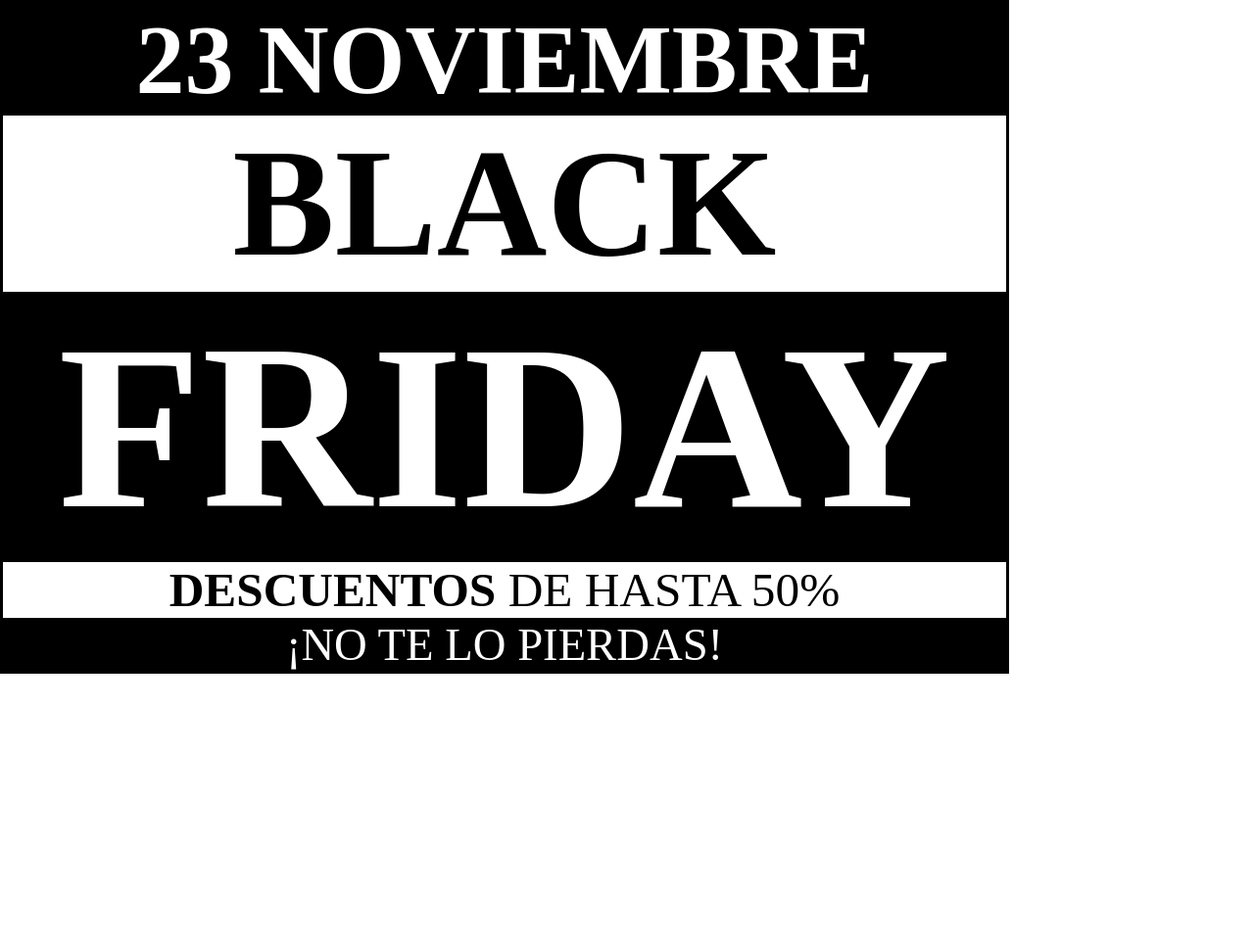
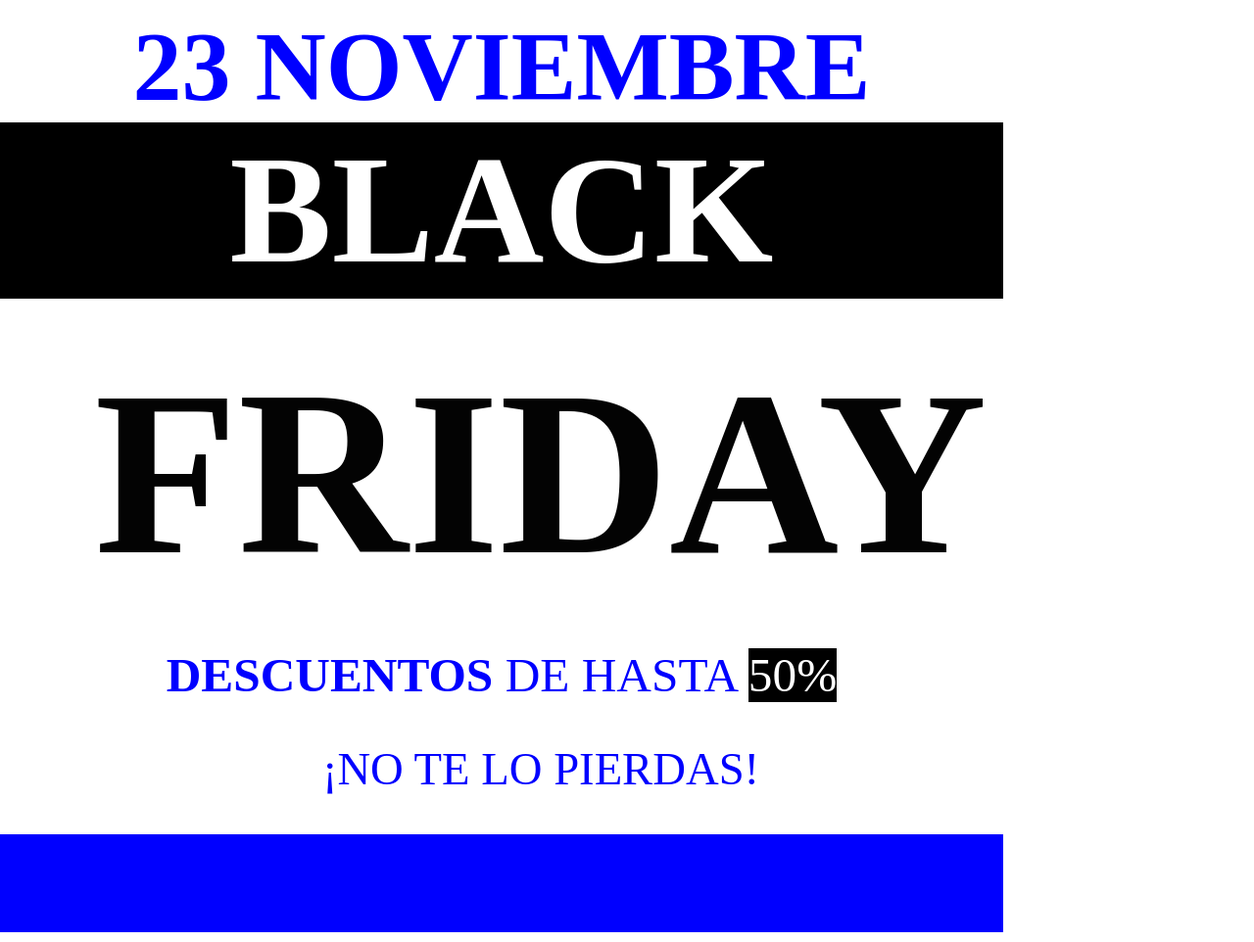
Before and after one commit to morgantil/Desafio4, a plain HTML site: page index.html in a window 1280 px wide. Shown: the whole page at 98% size. Before the commit the page ends 800 px from the top, so only its background shows below. Drawn offline with Linux system fonts and the light colour scheme.

Commit message:
Laboratorio3

```diff
--- a/index.css
+++ b/index.css
@@ -4,7 +4,6 @@
 .container {
     width: 80%;
     height: 80%;
-    border: black solid;
 }
 
 p{
@@ -21,8 +20,8 @@ h3{
 }
 
 .div1 {
-    background-color: black;
-    color: white;
+    background-color: white;
+    color: blue;
     height: 15%;
     width: 100%;
     font-family: 'Montserrat black';
@@ -31,25 +30,26 @@ h3{
 }
 
 .div2 {
-    background-color: white;
+    background-color: black;
     font-family: 'Montserrat black';
     font-size: 100pt;
-    color: black;
+    color: white;
     height: 15%;
     width: 100%;
 }
 
 .div3 {
-    background-color: black;
-    color: white;
+    background-color: white;
+    color: rgb(3, 3, 3);
     height: 45%;
     width: 100%;
     font-family: 'Montserrat black';
     font-size: 120pt;
+    padding:40px;
 }
 .div4 {
     background-color: white;
-    color: black;
+    color: blue;
     font-family: 'Montserrat black';
     font-size: 37pt;
     height: 5%;
@@ -58,14 +58,29 @@ h3{
 
 
 .div5 {
-    background-color: black;
+    background-color: white;
     font-family: 'Montserrat semibold';
     font-size: 35pt;
-    color: white;
+    color: blue;
     height: 20%;
     width: 100%;
+    padding:40px;
 }
 #descuentos{
     font-family: 'Montserrat black';
     font-size: 37pt;
 }
+span{
+    background-color: black;
+    color: white;
+}
+.div0{
+    min-height: 0px;
+    background-color: blue;
+    margin-bottom: 10px;
+}
+.div6{
+    min-height: 100px;
+    background-color: blue;
+    margin-bottom: 10px;
+}
--- a/index.html
+++ b/index.html
@@ -17,6 +17,9 @@
 <body>
 
     <div class="container">
+        <div class="div0">
+
+        </div>
         <div class="div1">
             <p>23 NOVIEMBRE</p>
         </div>
@@ -27,10 +30,13 @@
             <h2>FRIDAY</h2>
         </div>
         <div class="div4">
-            <p><strong id="descuentos">DESCUENTOS </strong>DE HASTA 50%</p>
+            <p><strong id="descuentos">DESCUENTOS </strong>DE HASTA <span>50%</span></p>
         </div>
         <div class="div5">
             <p>¡NO TE LO PIERDAS!</p>
+        </div>
+        <div class="div6">
+
         </div>
     </div>
 
```
